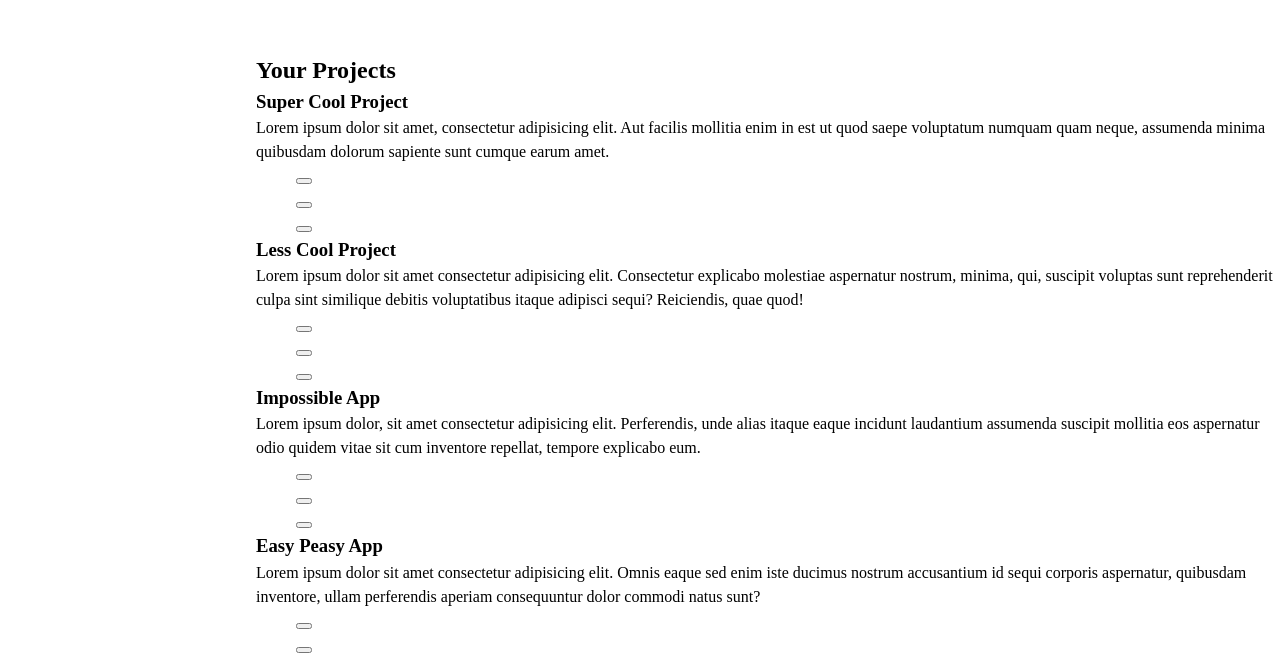
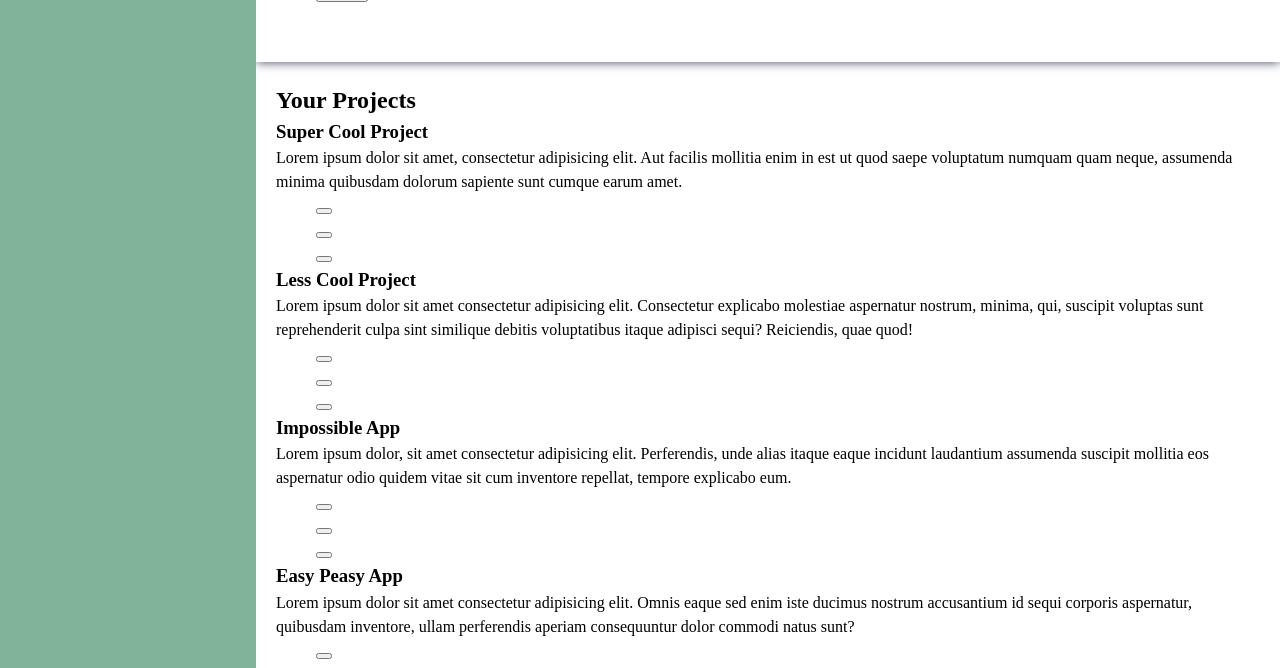
Before and after one commit to luisitocanlas/odin-admin-dashboard, a plain HTML site: page index.html in a window 1280 px wide. Shown: the part 306-974 px from the top of the page. Drawn offline with Linux system fonts and the light colour scheme.

Commit message:
Initial color setup

```diff
--- a/styles/style.css
+++ b/styles/style.css
@@ -1,6 +1,14 @@
 @import url('./css-reset.css');
 
 :root {
+	--black: black;
+	--white: white;
+	--light-gray: lightgray;
+	--eggshell: #f4f1de;
+	--burnt-sienna: #e07a5f;
+	--delft-blue: #3d405b;
+	--cambridge-blue: #81b29a;
+	--sunset: #f2cc8f;
 }
 
 ul {
@@ -11,20 +19,33 @@ a {
 	text-decoration: none;
 }
 
+header,
+aside,
+main {
+	padding: 20px;
+}
+
 body {
 	display: grid;
 	grid-template-columns: 1fr 4fr;
 	grid-template-rows: 1fr 4fr;
+
+	background-color: var(white);
 }
 
 header {
 	grid-column: 2 / 3;
 	grid-row: 1 / 2;
+
+	box-shadow: 0px 0px 10px var(--delft-blue);
 }
 
 aside {
 	grid-column: 1 / 2;
 	grid-row: 1 / 3;
+
+	background-color: var(--cambridge-blue);
+	color: var(--eggshell);
 }
 
 main {
```
